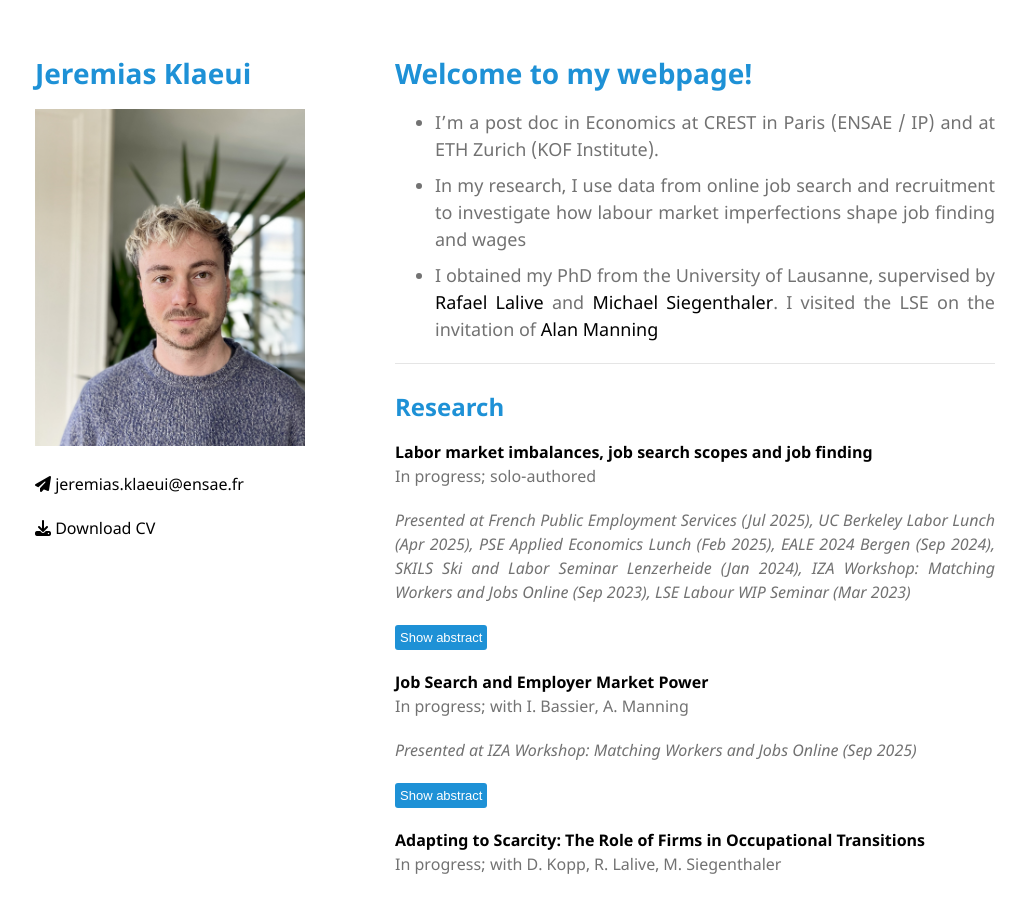
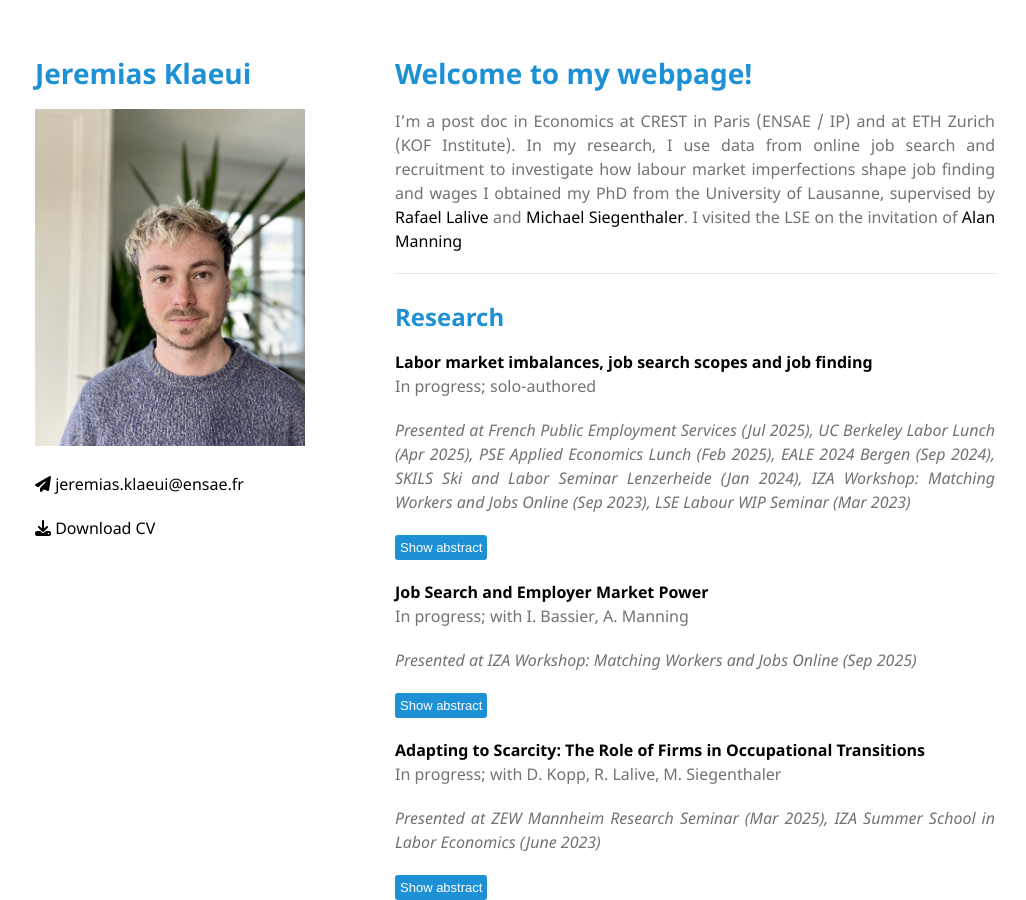
Before and after one commit to jklaeui/jklaeui.github.io, a Jekyll site: the page built from index.md, in a window 1280 px wide and 900 px high. Shown: the whole window, without its empty margins (125-1151 px from the left). Built offline with Jekyll 4.4.1, drawn with Linux system fonts in a browser that asks for light colours; nearby versions of some CDN libraries; our own code applies the rules of GitHub Pages for plain Markdown files; the repository's description, which GitHub fills in, is left out.

Commit message:
no bullets

```diff
--- a/index.md
+++ b/index.md
@@ -1,8 +1,8 @@
 # Welcome to my webpage!
 
-- I'm a post doc in Economics at CREST in Paris (ENSAE / IP) and at ETH Zurich (KOF Institute).
-- In my research, I use data from online job search and recruitment to investigate how labour market imperfections shape job finding and wages
-- I obtained my PhD from the University of Lausanne,  supervised by [Rafael Lalive](https://sites.google.com/site/rafaellalive/) and [Michael Siegenthaler](https://sites.google.com/site/siegenthalermichael/home). I visited the LSE on the invitation of [Alan Manning](https://en.wikipedia.org/wiki/Alan_Manning)
+I'm a post doc in Economics at CREST in Paris (ENSAE / IP) and at ETH Zurich (KOF Institute).
+In my research, I use data from online job search and recruitment to investigate how labour market imperfections shape job finding and wages
+I obtained my PhD from the University of Lausanne,  supervised by [Rafael Lalive](https://sites.google.com/site/rafaellalive/) and [Michael Siegenthaler](https://sites.google.com/site/siegenthalermichael/home). I visited the LSE on the invitation of [Alan Manning](https://en.wikipedia.org/wiki/Alan_Manning)
 
 ***
 
```
